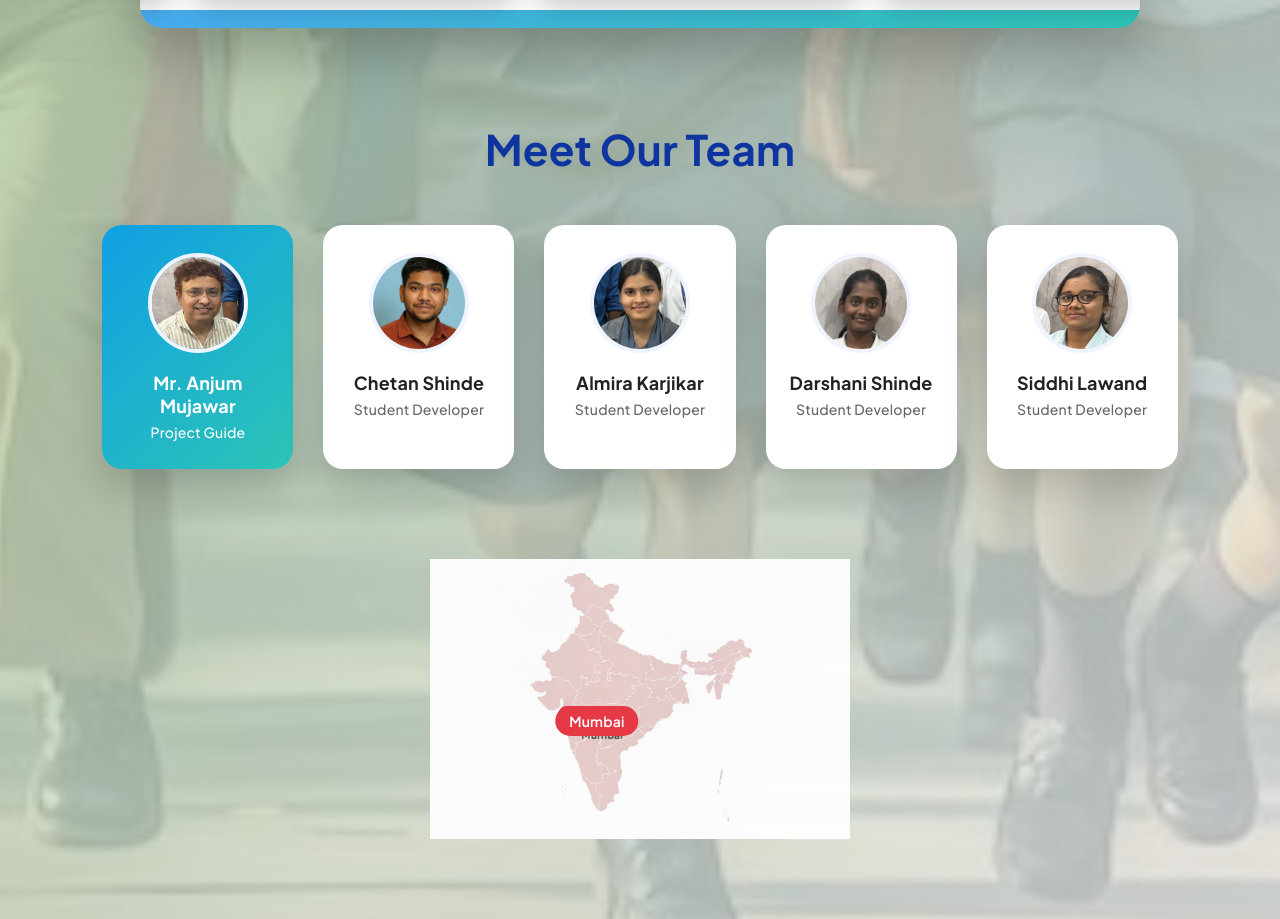
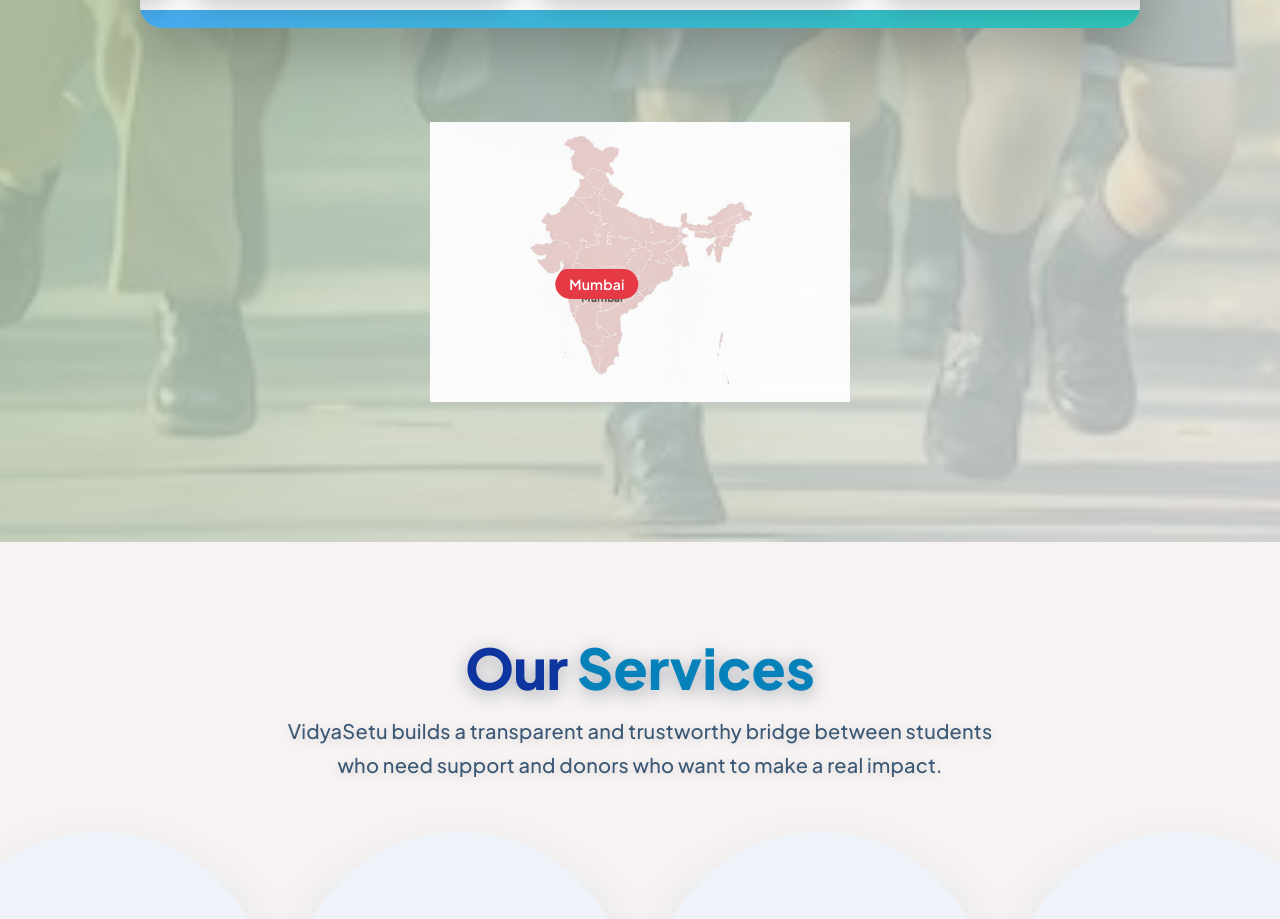
Before and after one commit to Chetangshind/vidyasetu, a React (Vite) app in the folder frontend/: page / in a window 1280 px wide. Shown: the part 2860-3779 px from the top of the page. Built offline with nearby package versions, Linux system fonts and the light colour scheme.

Commit message:
Removed Meet Our Team section from landing page

```diff
--- a/frontend/src/landing/LandingPage.jsx
+++ b/frontend/src/landing/LandingPage.jsx
@@ -45,10 +45,6 @@ import {
   FaCheckCircle
 } from "react-icons/fa";
 
-import chetan from "../assets/team/chetan.jpeg";
-import darshani from "../assets/team/darshani.jpeg";
-import siddhi from "../assets/team/siddhi.jpeg";
-import almira from "../assets/team/almira.jpeg";
 import anjum from "../assets/team/anjum.jpeg";
 import team1 from "../assets/team/team1.jpeg";
 import team2 from "../assets/team/team2.jpeg";
@@ -435,51 +431,7 @@ const ngoRow3 = [ngo15, ngo16, ngo17, ngo18, ngo19, ngo20, ngo21];
   </div>
 
 </div>
-{/* ================= OUR TEAM ================= */}
 
-<div className="team-section fade-up">
-
-<h3>Meet Our Team</h3>
-
-<div className="team-grid">
-
-  {/* GUIDE */}
-
-  <div className="team-card guide">
-    <img src={anjum} alt="Anjum" />
-    <h4>Mr. Anjum Mujawar</h4>
-    <p>Project Guide</p>
-  </div>
-
-  {/* STUDENTS */}
-
-  <div className="team-card">
-    <img src={chetan} alt="Chetan Shinde" />
-    <h4>Chetan Shinde</h4>
-    <p>Student Developer</p>
-  </div>
-
-  <div className="team-card">
-    <img src={almira} alt="Almira" />
-    <h4>Almira Karjikar</h4>
-    <p>Student Developer</p>
-  </div>
-
-  <div className="team-card">
-    <img src={darshani} alt="Darshani" />
-    <h4>Darshani Shinde</h4>
-    <p>Student Developer</p>
-  </div>
-
-  <div className="team-card">
-    <img src={siddhi} alt="Siddhi" />
-    <h4>Siddhi Lawand</h4>
-    <p>Student Developer</p>
-  </div>
-
-</div>
-
-</div>
 
     {/* MAP AT BOTTOM */}
     <div className="about-map">
```
